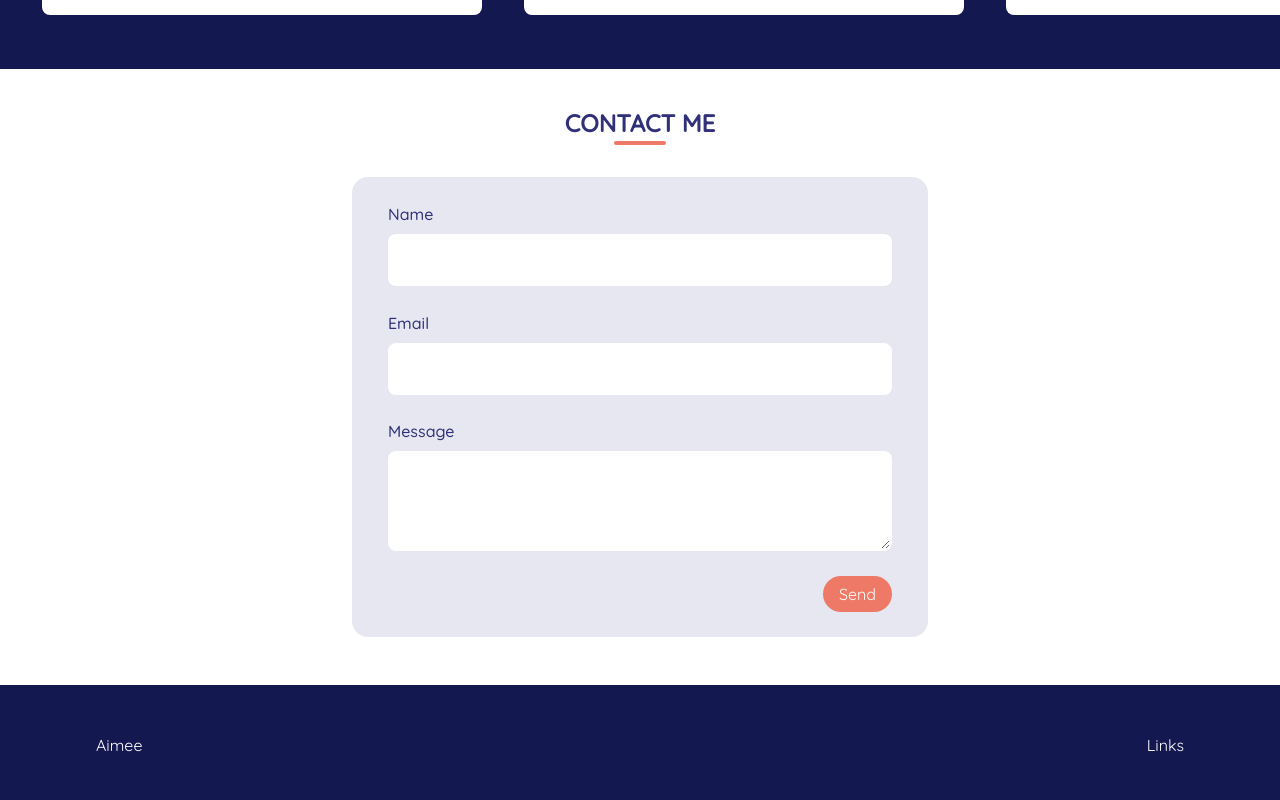
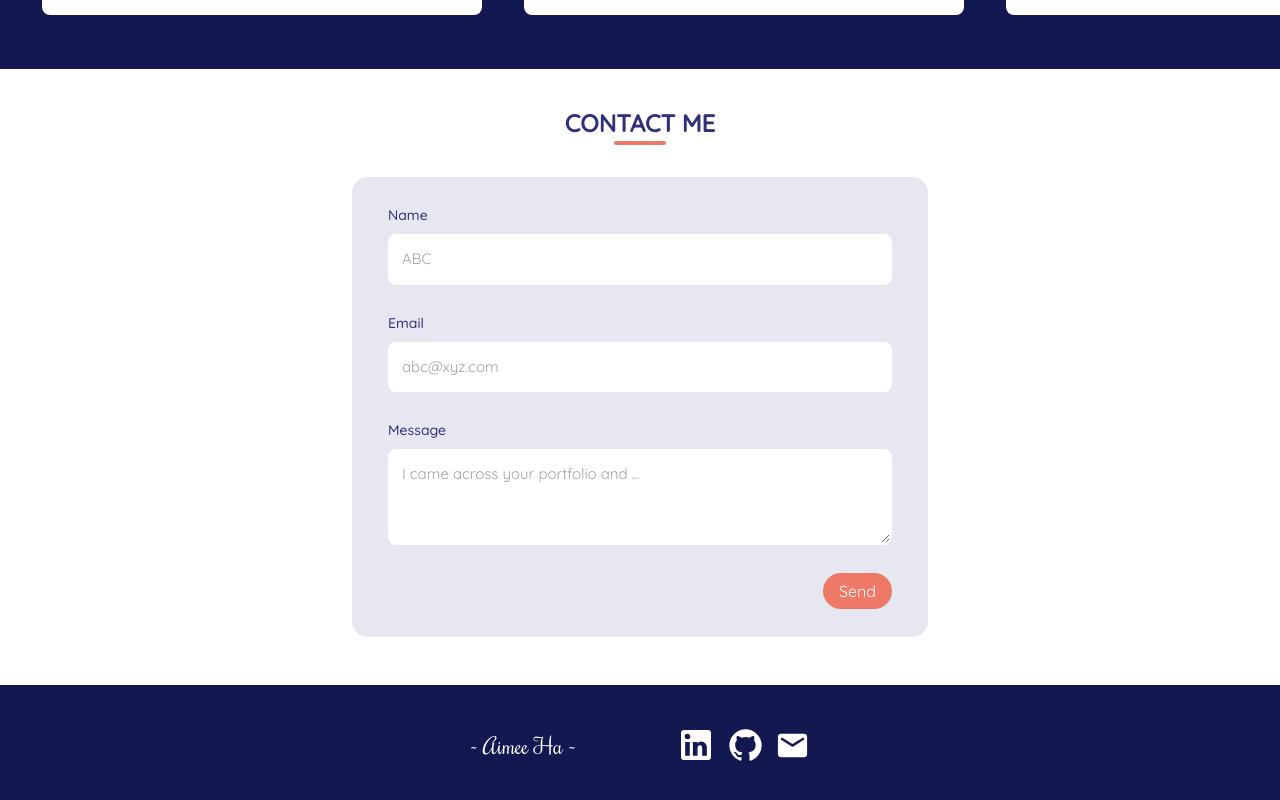
Before and after one commit to AimeeHa/Profile, a React (Vite) app in the folder react/profile/: page / in a window 1280 px wide. Shown: the part 2169-2969 px from the top of the page. Built offline with nearby package versions, Linux system fonts and the light colour scheme.

Commit message:
all visual ok, need to work post request & download cv

```diff
--- a/react/profile/src/components/Contact.jsx
+++ b/react/profile/src/components/Contact.jsx
@@ -1,6 +1,28 @@
+import { useEffect, useState } from 'react';
 import styles from '../statics/styles';
 
 export default function Contact() {
+  const [name, setName] = useState('');
+  const [email, setEmail] = useState('');
+  const [message, setMessage] = useState('');
+  const [confirmation, setConfirmation] = useState('');
+
+  const handleSubmit = (e) => {
+    e.preventDefault();
+    fetch(
+      ('/api/contact',
+      {
+        method: 'POST',
+        headers: { 'Content-Type': 'application/json' },
+        body: JSON.stringify({ name, email, message }),
+      }),
+    )
+      .then((res) => res.json())
+      .then((data) => {
+        setConfirmation(data.message);
+      });
+  };
+
   return (
     <>
       <section
@@ -15,24 +37,46 @@ export default function Contact() {
           className="w-full tablet:w-[65%] laptop:w-1/2 desktop:w-1/2 min-h-[460px]
         flex flex-col justify-evenly gap-6 p-[12px] tablet:p-[24px] laptop:p-[24px]
         desktop:p-[24px] bg-[#e6e7f0] rounded-[16px] mb-[12px]"
+          onSubmit={handleSubmit}
         >
           <div className={styles.formDiv}>
             <label className={styles.formLabel} htmlFor="name">
               Name
             </label>
-            <input className={styles.formInput} type="text" id="name" />
+            <input
+              className={styles.formInput}
+              type="text"
+              id="name"
+              placeholder="ABC"
+              value={name}
+              onChange={(e) => setName(e.target.value)}
+            />
           </div>
           <div className={styles.formDiv}>
             <label className={styles.formLabel} htmlFor="email">
               Email
             </label>
-            <input className={styles.formInput} type="email" id="email" />
+            <input
+              className={styles.formInput}
+              type="email"
+              id="email"
+              placeholder="abc@xyz.com"
+              value={email}
+              onChange={(e) => setEmail(e.target.value)}
+            />
           </div>
           <div className={styles.formDiv}>
             <label className={styles.formLabel} htmlFor="message">
               Message
             </label>
-            <textarea className={styles.formInput} id="message" rows={3} />
+            <textarea
+              className={styles.formInput}
+              id="message"
+              rows={3}
+              placeholder="I came across your portfolio and ..."
+              value={message}
+              onChange={(e) => setMessage(e.target.value)}
+            />
           </div>
           <button
             type="submit"
@@ -41,6 +85,7 @@ export default function Contact() {
             Send
           </button>
         </form>
+        {confirmation && <p>{confirmation}</p>}
       </section>
     </>
   );
--- a/react/profile/src/components/Footer.jsx
+++ b/react/profile/src/components/Footer.jsx
@@ -1,9 +1,26 @@
+import links from '../statics/links';
+
 export default function Footer() {
   return (
     <>
-      <footer className="w-full h-[120px] flex flex-row gap-6 items-center justify-between px-24 bg-darkblue text-white">
-        <div>Aimee</div>
-        <div>Links</div>
+      <footer
+        className="w-full h-[120px] flex flex-col gap-[8px] tablet:flex-row tablet:gap-[100px]
+        laptop:flex-row laptop:gap-[100px] desktop:flex-row desktop:gap-[100px]
+        items-center justify-center px-24 bg-darkblue text-white"
+      >
+        <h2 className="font-footer text-[22px]">~ Aimee Ha ~</h2>
+        <ul className="flex flex-row gap-[12px]">
+          {links.map((link, i) => (
+            <li
+              key={i}
+              className="cursor-pointer flex items-center justify-center rounded-[8px]
+              hover:translate-y-[-2px] hover:scale-[1.2] hover:transition hover:ease-in-out
+              hover:duration-300 transition ease-in-out duration-300 "
+            >
+              <a href={link.link}>{link.icon}</a>
+            </li>
+          ))}
+        </ul>
       </footer>
     </>
   );
--- a/react/profile/src/components/Hero.jsx
+++ b/react/profile/src/components/Hero.jsx
@@ -1,31 +1,7 @@
-import LinkedInIcon from '@mui/icons-material/LinkedIn';
-import GitHubIcon from '@mui/icons-material/GitHub';
-import EmailRoundedIcon from '@mui/icons-material/EmailRounded';
+import links from '../statics/links';
 import hero from '../assets/hero.png';
 import hero2 from '../assets/hero2.png';
 import styles, { wavingLetters } from '../statics/styles';
-
-const links = [
-  {
-    icon: <LinkedInIcon style={{ width: '40px', height: '40px' }} />,
-    link: 'https://www.linkedin.com/in/thuong-ha-719308116',
-  },
-  {
-    icon: (
-      <GitHubIcon
-        style={{
-          width: '35px',
-          height: '40px',
-        }}
-      />
-    ),
-    link: 'https://github.com/AimeeHa',
-  },
-  {
-    icon: <EmailRoundedIcon style={{ width: '35px', height: '35px' }} />,
-    link: 'mailto:aimee.ha95@gmail.com',
-  },
-];
 
 export default function Hero(props) {
   const heroImg = props.isNotMobile ? hero : hero2;
--- a/react/profile/src/index.css
+++ b/react/profile/src/index.css
@@ -1,4 +1,5 @@
 @import url('https://fonts.googleapis.com/css2?family=Quicksand:wght@400;500&display=swap');
+@import url('https://fonts.googleapis.com/css2?family=Rochester&display=swap');
 
 @tailwind base;
 @tailwind components;
--- /dev/null
+++ b/react/profile/src/statics/links.jsx
@@ -0,0 +1,27 @@
+import LinkedInIcon from '@mui/icons-material/LinkedIn';
+import GitHubIcon from '@mui/icons-material/GitHub';
+import EmailRoundedIcon from '@mui/icons-material/EmailRounded';
+
+const links = [
+  {
+    icon: <LinkedInIcon style={{ width: '40px', height: '40px' }} />,
+    link: 'https://www.linkedin.com/in/thuong-ha-719308116',
+  },
+  {
+    icon: (
+      <GitHubIcon
+        style={{
+          width: '35px',
+          height: '40px',
+        }}
+      />
+    ),
+    link: 'https://github.com/AimeeHa',
+  },
+  {
+    icon: <EmailRoundedIcon style={{ width: '35px', height: '35px' }} />,
+    link: 'mailto:aimee.ha95@gmail.com',
+  },
+];
+
+export default links;
--- a/react/profile/src/statics/styles.jsx
+++ b/react/profile/src/statics/styles.jsx
@@ -10,9 +10,10 @@ const styles = {
   groupTransition:
     'transition ease-in-out duration-300 group-hover:transition group-hover:ease-in-out group-hover:duration-300',
   formDiv: 'w-full h-full flex flex-col justify-center items-center gap-2',
-  formLabel: 'w-full px-[12px] text-blue font-[550]',
+  formLabel:
+    'w-full px-[12px] text-blue font-[550] text-[13px] tablet:text-[14px] laptop:text-[14px] desktop:text-[15px]',
   formInput:
-    'w-[calc(100%-24px)] p-[12px] rounded-[8px] bg-white text-lightblue font-[400] focus:text-blue focus:font-[500] border-[2px] border-solid border-transparent focus:border-blue focus:border-solid focus:border-[2px] focus:outline-none',
+    'w-[calc(100%-24px)] p-[12px] rounded-[8px] bg-white text-[14px] tablet:text-[15px] laptop:text-[15px] desktop:text-[16px] text-lightblue font-[400] focus:text-blue focus:font-[500] border-[2px] border-solid border-transparent focus:border-blue focus:border-solid focus:border-[2px] focus:outline-none',
 };
 
 export default styles;
--- a/react/profile/tailwind.config.js
+++ b/react/profile/tailwind.config.js
@@ -20,6 +20,9 @@ export default {
         lightblue: '#3031799c',
         blue: '#303179',
         darkblue: '#141850',
+      },
+      fontFamily: {
+        footer: ['Rochester', 'cursive'],
       },
       keyframes: {
         scrollTop: {
```
Also changed, not shown: 1 other file (tests, documents, lock files or other folders).
